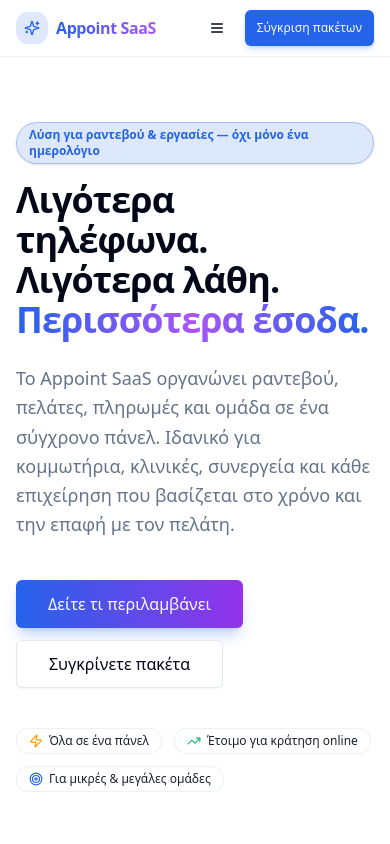
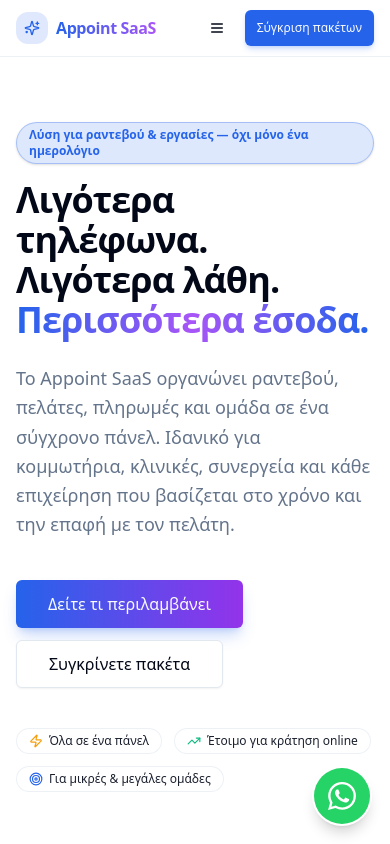
Before and after one commit to codesgreece/Appoint-SaaS, a React (Vite) app: page /site in a window 390 px wide. Shown: the top 844 px of the page. Built offline with nearby package versions, Linux system fonts and the light colour scheme; no server answers.

Commit message:
WhatsApp

```diff
--- a/src/data/publicSiteContent.ts
+++ b/src/data/publicSiteContent.ts
@@ -7,6 +7,22 @@
   "Οι τιμές είναι ενδεικτικές (προ ΦΠΑ) και ενδέχεται να διαφέρουν ανά συνεργάτη. Η ενεργοποίηση γίνεται μέσω του διαχειριστή της πλατφόρμας — δεν πληρώνεται από αυτή τη σελίδα."
 
 /** Hero — πειστικό, value-first */
+/** WhatsApp — επικοινωνία για δοκιμή / αγορά (ανοίγει wa.me) */
+export const WHATSAPP = {
+  /** Μόνο ψηφία, χωρίς + (για wa.me) */
+  phoneDigits: "306936732844",
+  displayPhone: "+30 693 673 2844",
+  buttonLabel: "Δοκιμή ή αγορά — στείλτε μήνυμα στο WhatsApp",
+  /** Προ-συμπληρωμένο μήνυμα στη συνομιλία */
+  defaultMessage:
+    "Γεια σας! Ενδιαφέρομαι για το Appoint SaaS — δοκιμή ή αγορά πακέτου. Μπορείτε να με ενημερώσετε;",
+} as const
+
+export function getWhatsAppChatUrl(): string {
+  const q = encodeURIComponent(WHATSAPP.defaultMessage)
+  return `https://wa.me/${WHATSAPP.phoneDigits}?text=${q}`
+}
+
 export const HERO = {
   badge: "Λύση για ραντεβού & εργασίες — όχι μόνο ένα ημερολόγιο",
   /** Πρώτο μέρος τίτλου + δεύτερο με gradient */
--- a/src/pages/PublicSite.tsx
+++ b/src/pages/PublicSite.tsx
@@ -9,11 +9,13 @@
   CLOSING_CTA,
   COMPARISON_ROWS,
   FEATURE_SECTIONS,
+  getWhatsAppChatUrl,
   HERO,
   PERSONAS,
   PLANS,
   PRICE_DISCLAIMER,
   VALUE_PILLS,
+  WHATSAPP,
   type PlanId,
 } from "@/data/publicSiteContent"
 import { cn } from "@/lib/utils"
@@ -27,6 +29,17 @@
 } from "@/components/ui/table"
 
 const planOrder: PlanId[] = ["starter", "pro", "premium"]
+
+function WhatsAppIcon({ className }: { className?: string }) {
+  return (
+    <svg viewBox="0 0 24 24" className={className} aria-hidden>
+      <path
+        fill="currentColor"
+        d="M17.472 14.382c-.297-.149-1.758-.867-2.03-.967-.273-.099-.471-.148-.67.15-.197.297-.767.966-.94 1.164-.173.199-.347.223-.644.075-.297-.15-1.255-.463-2.39-1.475-.883-.788-1.48-1.761-1.653-2.059-.173-.297-.018-.458.13-.606.134-.133.298-.347.446-.52.149-.174.198-.298.298-.497.099-.198.05-.371-.025-.52-.075-.149-.669-1.612-.916-2.207-.242-.579-.487-.5-.669-.51-.173-.008-.371-.01-.57-.01-.198 0-.52.074-.792.372-.272.297-1.04 1.016-1.04 2.479 0 1.462 1.065 2.875 1.213 3.074.149.198 2.096 3.2 5.077 4.487.709.306 1.262.489 1.694.625.712.227 1.36.195 1.871.118.571-.085 1.758-.719 2.006-1.413.248-.694.248-1.289.173-1.413-.074-.124-.272-.198-.57-.347m-5.421 7.403h-.004a9.87 9.87 0 01-5.031-1.378l-.361-.214-3.741.982.998-3.648-.235-.374a9.86 9.86 0 01-1.51-5.26c.001-5.45 4.436-9.884 9.888-9.884 2.64 0 5.122 1.03 6.988 2.898a9.825 9.825 0 012.893 6.994c-.003 5.45-4.435 9.884-9.885 9.884m8.413-18.297A11.815 11.815 0 0012.05 0C5.495 0 .16 5.335.157 11.892c0 2.096.547 4.142 1.588 5.945L.057 24l6.305-1.654a11.882 11.882 0 005.683 1.448h.005c6.554 0 11.89-5.335 11.893-11.893a11.821 11.821 0 00-3.48-8.413Z"
+      />
+    </svg>
+  )
+}
 
 export default function PublicSite() {
   const [mobileNavOpen, setMobileNavOpen] = useState(false)
@@ -70,6 +83,16 @@
             <Button size="sm" className="shadow-md shadow-primary/20" asChild>
               <a href="#compare">Σύγκριση πακέτων</a>
             </Button>
+            <Button
+              size="sm"
+              className="hidden gap-1.5 bg-[#25D366] text-white hover:bg-[#20BD5A] sm:inline-flex"
+              asChild
+            >
+              <a href={getWhatsAppChatUrl()} target="_blank" rel="noopener noreferrer" aria-label={WHATSAPP.buttonLabel}>
+                <WhatsAppIcon className="h-4 w-4" />
+                WhatsApp
+              </a>
+            </Button>
           </div>
         </div>
         {mobileNavOpen && (
@@ -89,6 +112,16 @@
               </a>
               <a href="#pricing" className="py-1" onClick={() => setMobileNavOpen(false)}>
                 Πακέτα
+              </a>
+              <a
+                href={getWhatsAppChatUrl()}
+                target="_blank"
+                rel="noopener noreferrer"
+                className="inline-flex items-center gap-2 rounded-lg border border-[#25D366]/40 bg-[#25D366]/10 py-2 pl-2 font-medium text-[#128C7E] dark:text-[#25D366]"
+                onClick={() => setMobileNavOpen(false)}
+              >
+                <WhatsAppIcon className="h-4 w-4" />
+                WhatsApp — δοκιμή / αγορά
               </a>
             </div>
           </div>
@@ -265,9 +298,17 @@
             Όταν ο χρόνος πάνελ γίνεται παραγωγικός, η επιχείρηση «αναπνέει». Δείτε τα πακέτα και τις ενδεικτικές τιμές
             παρακάτω — επιλέγετε μαζί με τον πάροχό σας το πλάνο που ταιριάζει στο μέγεθός σας.
           </p>
-          <Button size="lg" className="mt-6" asChild>
-            <a href="#pricing">Δείτε πακέτα & τιμές</a>
-          </Button>
+          <div className="mt-6 flex flex-col items-center justify-center gap-3 sm:flex-row">
+            <Button size="lg" asChild>
+              <a href="#pricing">Δείτε πακέτα & τιμές</a>
+            </Button>
+            <Button size="lg" className="gap-2 bg-[#25D366] text-white hover:bg-[#20BD5A]" asChild>
+              <a href={getWhatsAppChatUrl()} target="_blank" rel="noopener noreferrer">
+                <WhatsAppIcon className="h-5 w-5" />
+                {WHATSAPP.buttonLabel}
+              </a>
+            </Button>
+          </div>
         </div>
       </section>
 
@@ -393,6 +434,17 @@
           </div>
         </div>
       </footer>
+
+      {/* Floating WhatsApp — πάντα πρόσβαση σε κινητό */}
+      <a
+        href={getWhatsAppChatUrl()}
+        target="_blank"
+        rel="noopener noreferrer"
+        className="fixed bottom-5 right-5 z-50 flex h-14 w-14 items-center justify-center rounded-full bg-[#25D366] text-white shadow-lg shadow-black/20 ring-2 ring-background transition hover:scale-105 hover:bg-[#20BD5A] focus-visible:outline focus-visible:outline-2 focus-visible:outline-offset-2 focus-visible:outline-[#25D366]"
+        aria-label={WHATSAPP.buttonLabel}
+      >
+        <WhatsAppIcon className="h-7 w-7" />
+      </a>
     </div>
   )
 }
```
